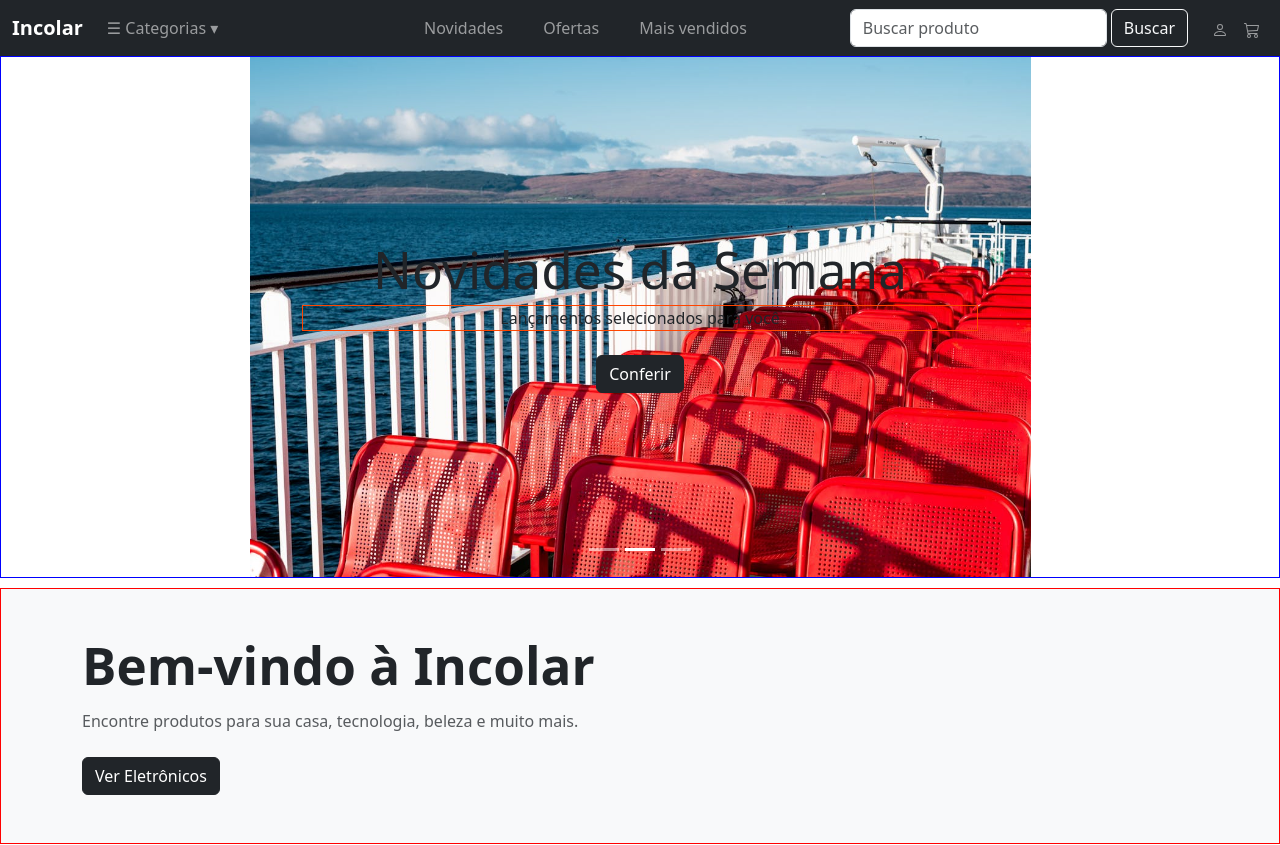
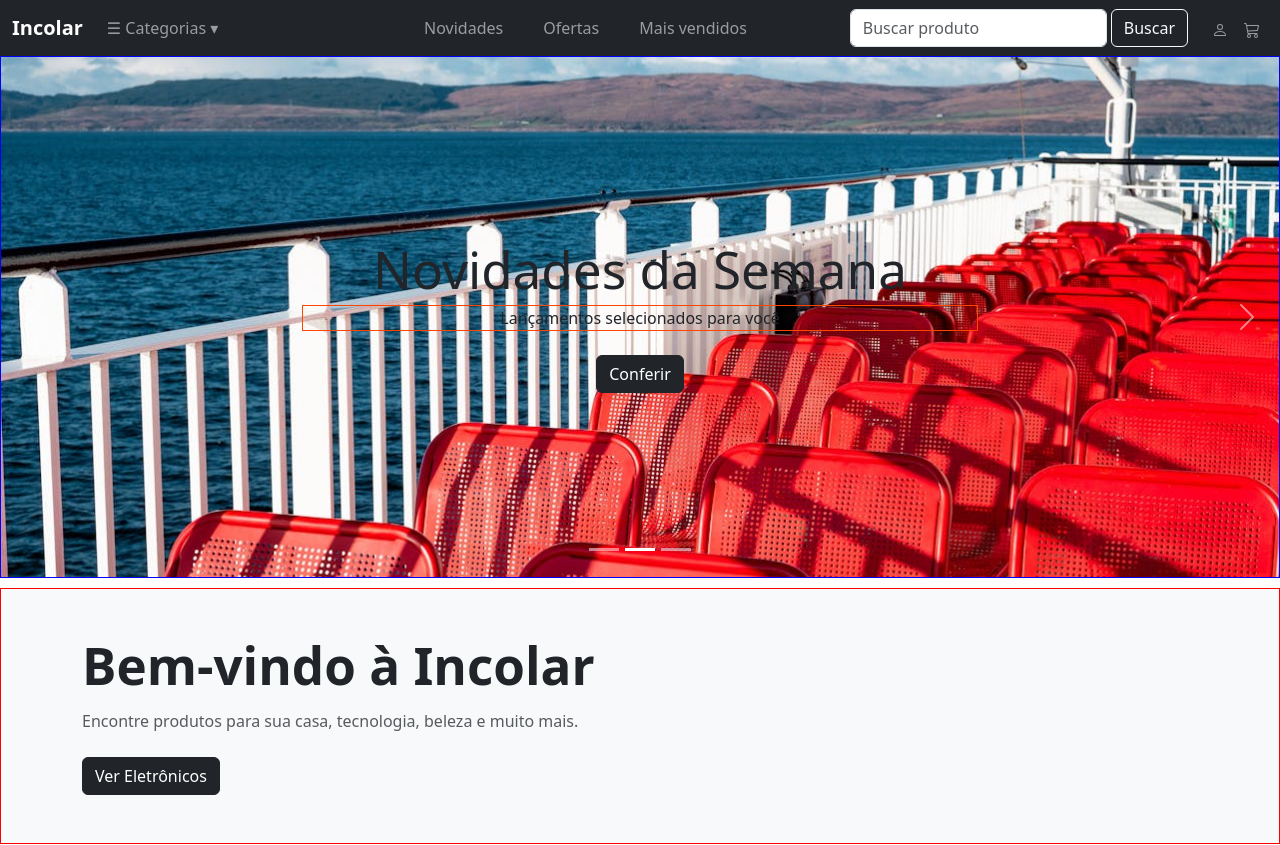
Before and after one commit to dcs30000/landingPage-reactjsBootstrap, a React (Vite) app: page / in a window 1280 px wide. Shown: the top 845 px of the page. Built offline with nearby package versions, Linux system fonts and the light colour scheme.

Commit message:
reativei o background-size: cover

```diff
--- a/src/pages/Home/Home.css
+++ b/src/pages/Home/Home.css
@@ -39,8 +39,8 @@
   justify-content: center;
   text-align: center;
 
-  /*background-size: cover;*/
-  background-size: contain;  /*Para não cortar a img do carousel*/
+  background-size: cover;
+  /*background-size: contain;  /*Para não cortar a img do carousel*/
   background-position: center;
   background-repeat: no-repeat;
 
```
